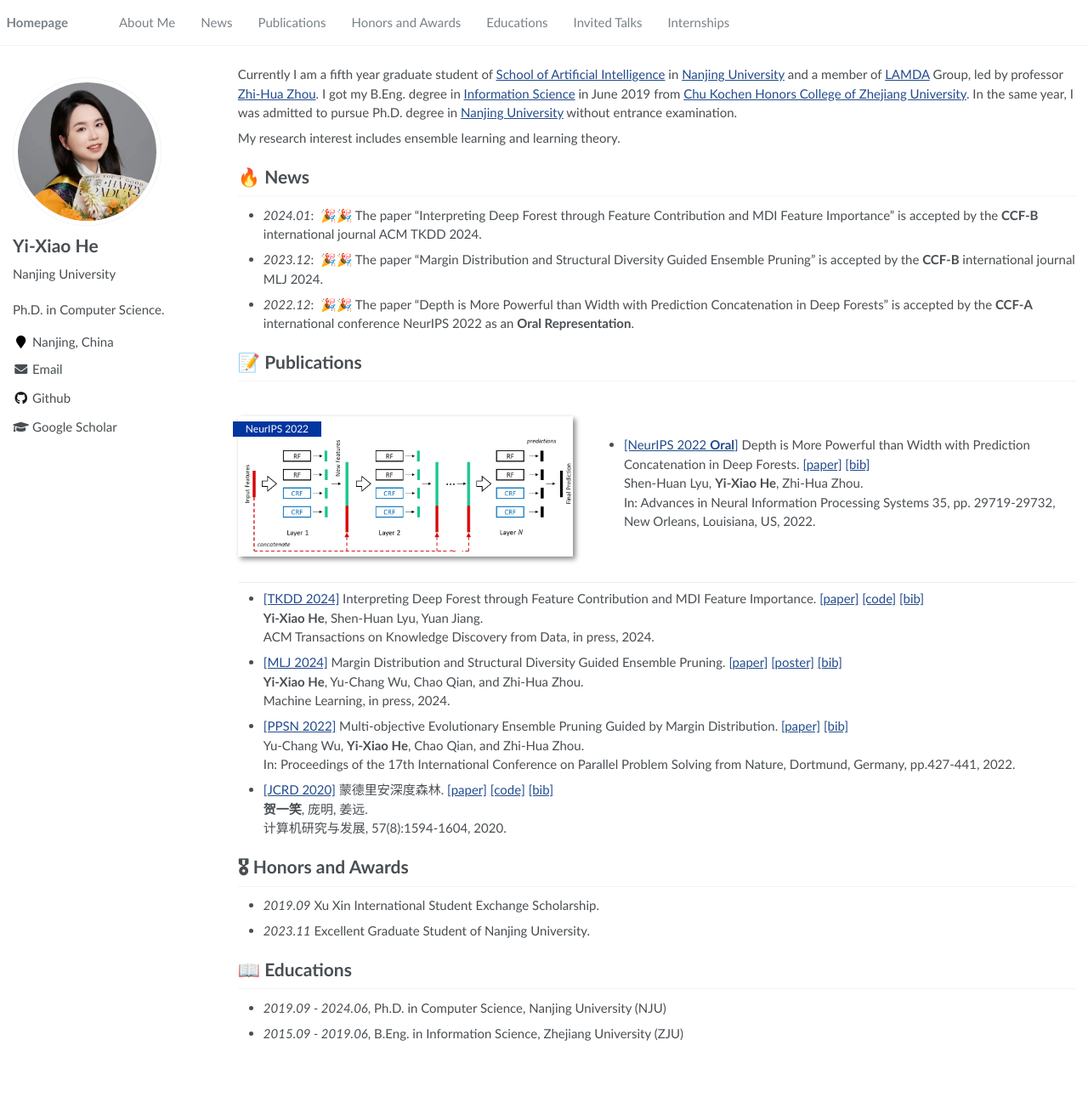
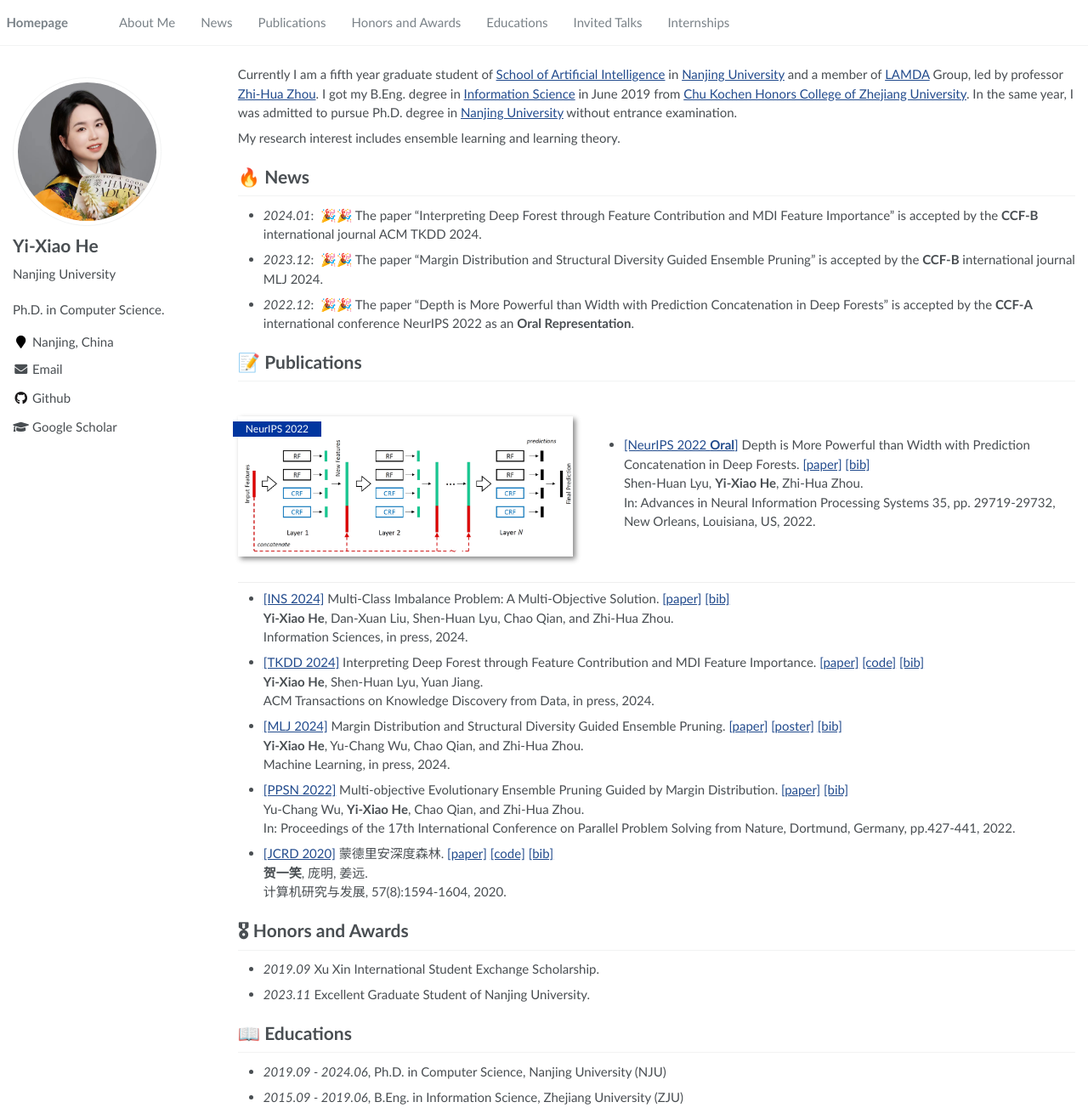
Before and after one commit to heyixiao14/heyixiao14.github.io, a Jekyll site: the page built from _pages/about.md, in a window 1280 px wide and 1317 px high. Shown: the whole window at 85% size. Built offline with Jekyll 4.4.1, drawn with Linux system fonts in a browser that asks for light colours.

Commit message:
Update about.md

```diff
--- a/_pages/about.md
+++ b/_pages/about.md
@@ -38,7 +38,11 @@ In: Advances in Neural Information Processing Systems 35, pp. 29719-29732, New O
 </div>
 </div>
 
-- [[TKDD 2024]](https://github.com) Interpreting Deep Forest through Feature Contribution and MDI Feature Importance. [[paper]](papers/he2024interpreting.pdf) [[code]](https://github.com/heyixiao14/DFFI-code) [[bib]](papers/he2024interpreting.html) <br>
+ - [[INS 2024]](https://github.com) Multi-Class Imbalance Problem: A Multi-Objective Solution. [[paper]](papers/he2024multi.pdf) [[bib]](papers/he2024multi.html) <br>
+**Yi-Xiao He**, Dan-Xuan Liu, Shen-Huan Lyu, Chao Qian, and Zhi-Hua Zhou.<br>
+Information Sciences, in press, 2024.
+
+- [[TKDD 2024]](https://dl.acm.org/doi/10.1145/3641108) Interpreting Deep Forest through Feature Contribution and MDI Feature Importance. [[paper]](papers/he2024interpreting.pdf) [[code]](https://github.com/heyixiao14/DFFI-code) [[bib]](papers/he2024interpreting.html) <br>
 **Yi-Xiao He**, Shen-Huan Lyu, Yuan Jiang.<br>
 ACM Transactions on Knowledge Discovery from Data, in press, 2024.
 
```
